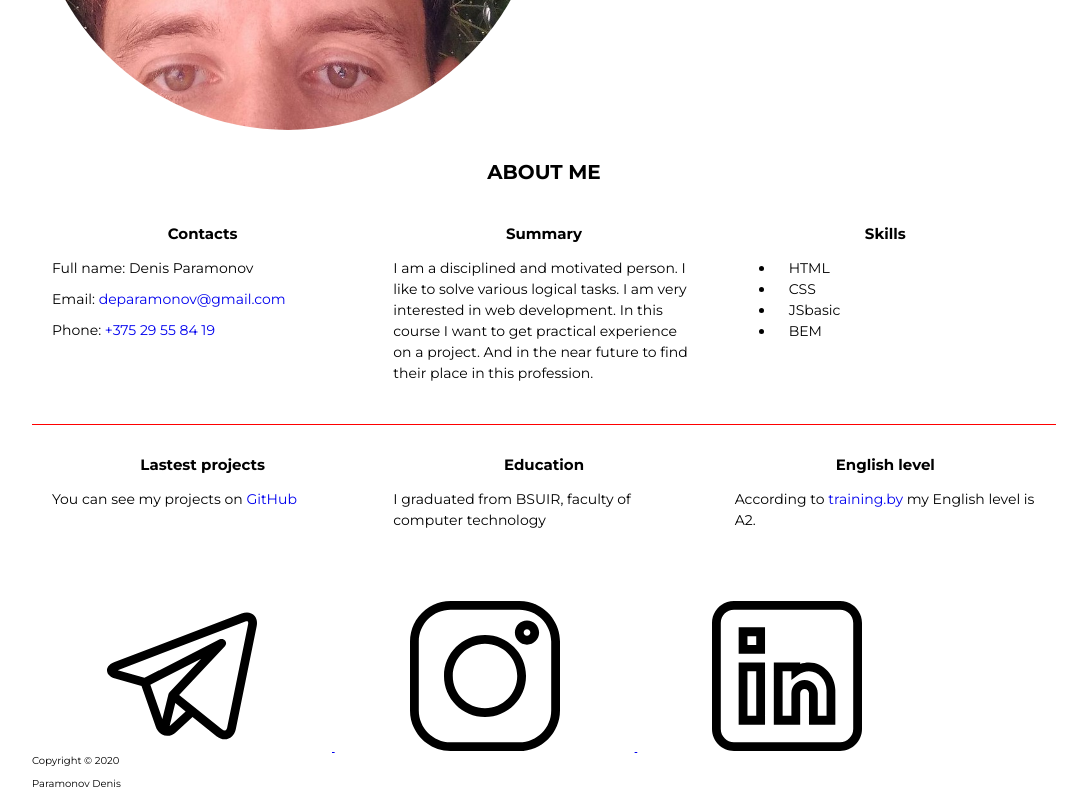
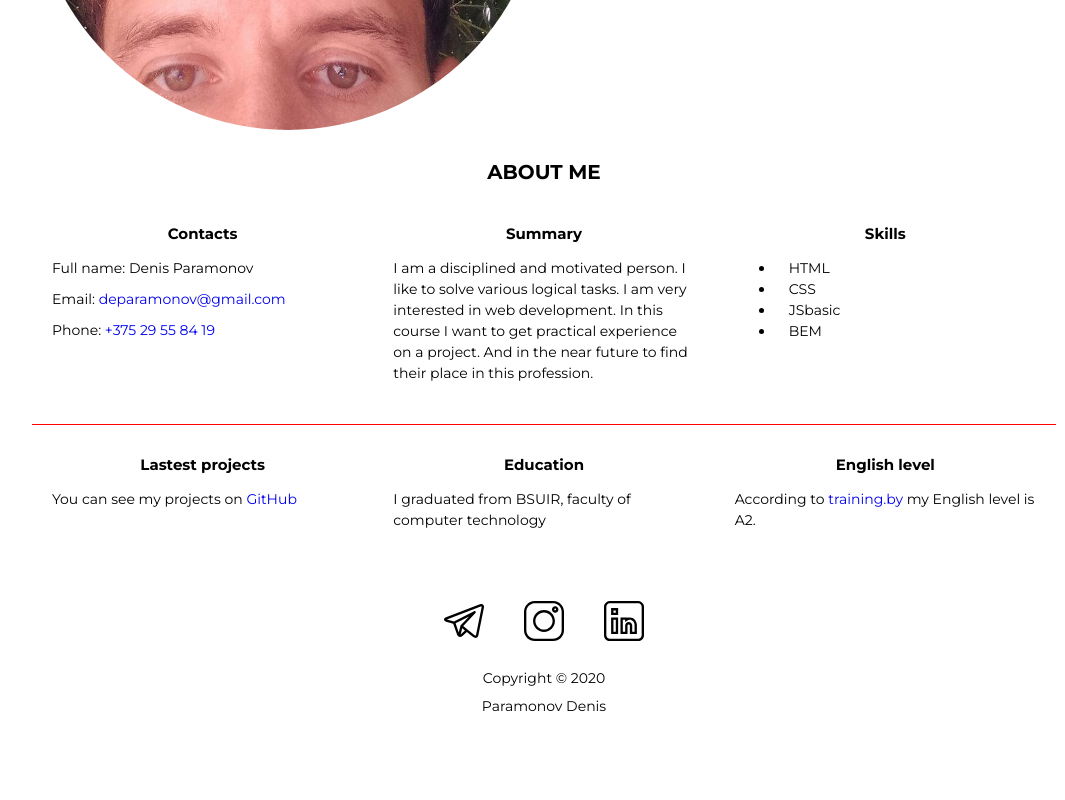
Before and after one commit to DMarin0/rsschool-cv, a plain HTML site: page index.html in a window 1280 px wide. Shown: the part 413-1213 px from the top of the page, without its empty margins (96-1161 px from the left). After the commit the page ends 1168 px from the top, so only its background shows below. Drawn offline with Linux system fonts and the light colour scheme.

Commit message:
style: add style for footer

```diff
--- a/style.css
+++ b/style.css
@@ -99,3 +99,33 @@ p {
 .about__text a {
   text-decoration: none;
 }
+.footer {
+  padding-bottom: 3em;
+}
+.social {
+  display: flex;
+  justify-content: center;
+}
+.social__item {
+  display: flex;
+  justify-content: center;
+  align-items: center;
+  width: 40px;
+  height: 40px;
+  margin: 0 2em;
+}
+.social__icon {
+  display: block;
+  height: 40px;
+  transition: fill 0.2s linear;
+}
+.social__icon:hover {
+  fill: red;
+}
+.copyright {
+  text-align: center;
+}
+.copyright__text {
+  margin-top: 2em;
+  font-size: 1.4em;
+}
```
